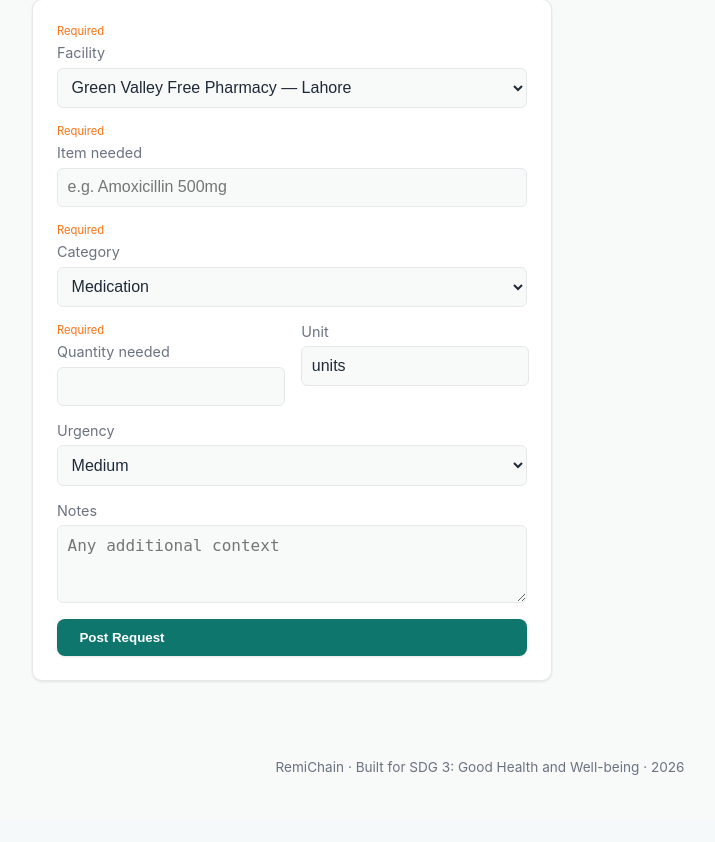
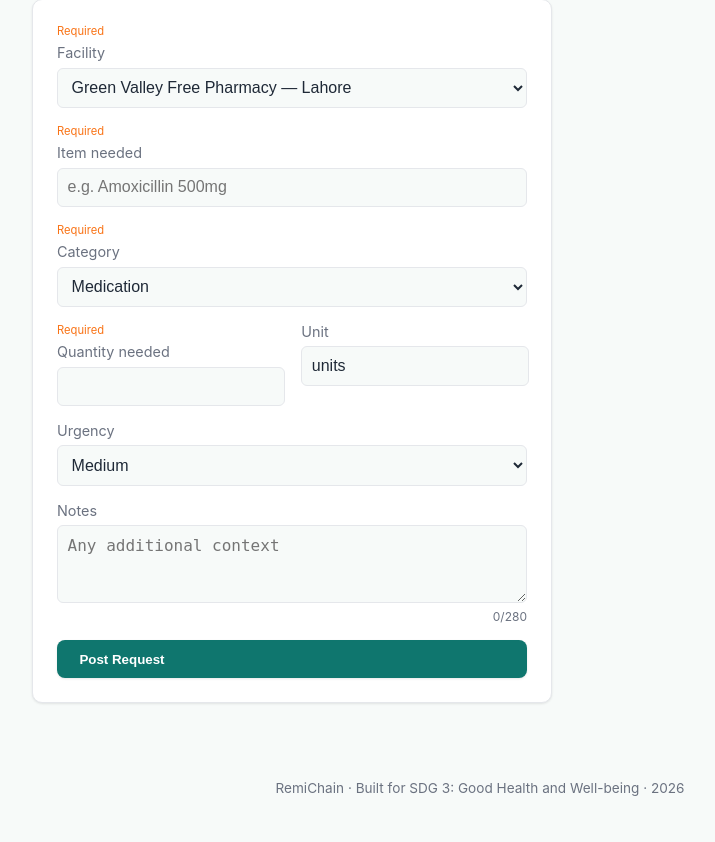
Before and after one commit to aayanahmed20/remichain, a Flask app: page /request in a window 1280 px wide. Shown: the part 182-1024 px from the top of the page, without its empty margins (160-875 px from the left). Before the commit the page ends 957 px from the top, so only its background shows below. Run offline with Flask 3, Linux system fonts and the light colour scheme.

Commit message:
Refactor request form layout and add character limit
Updated form labels and added character counter for notes.

```diff
--- a/templates/request.html
+++ b/templates/request.html
@@ -44,7 +44,8 @@
 </label>
 
 <label>Notes
-    <textarea name="notes" rows="3" placeholder="Any additional context"></textarea>
+<textarea name="notes" id="requestNotes" rows="3" maxlength="280" placeholder="Any additional context"></textarea>
+<span class="char-counter" data-for="requestNotes">0/280</span>
 </label>
 
 <button type="submit" class="btn btn-primary">Post Request</button>
```
Lines whose indentation alone changed are shown as unchanged.
